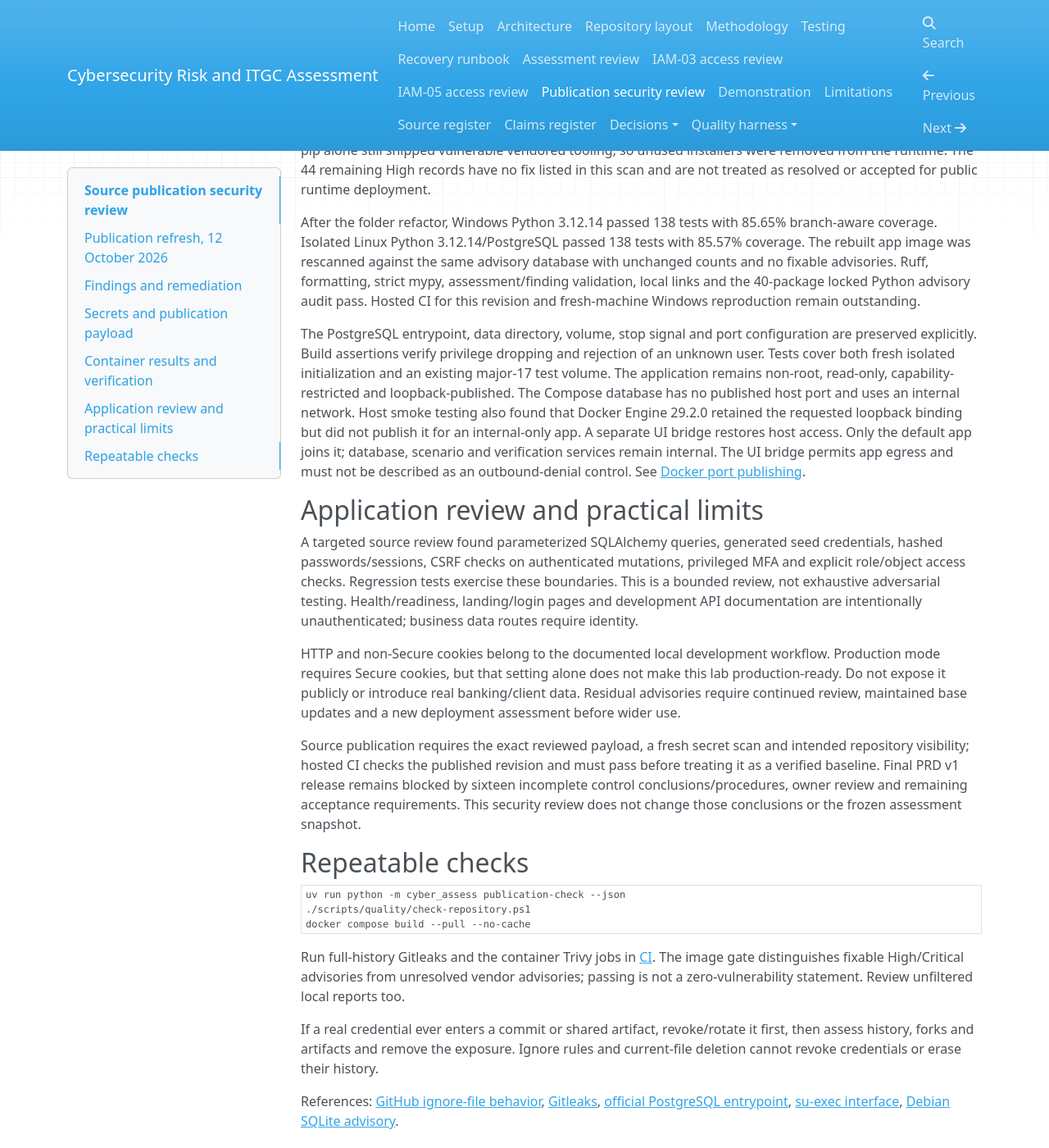
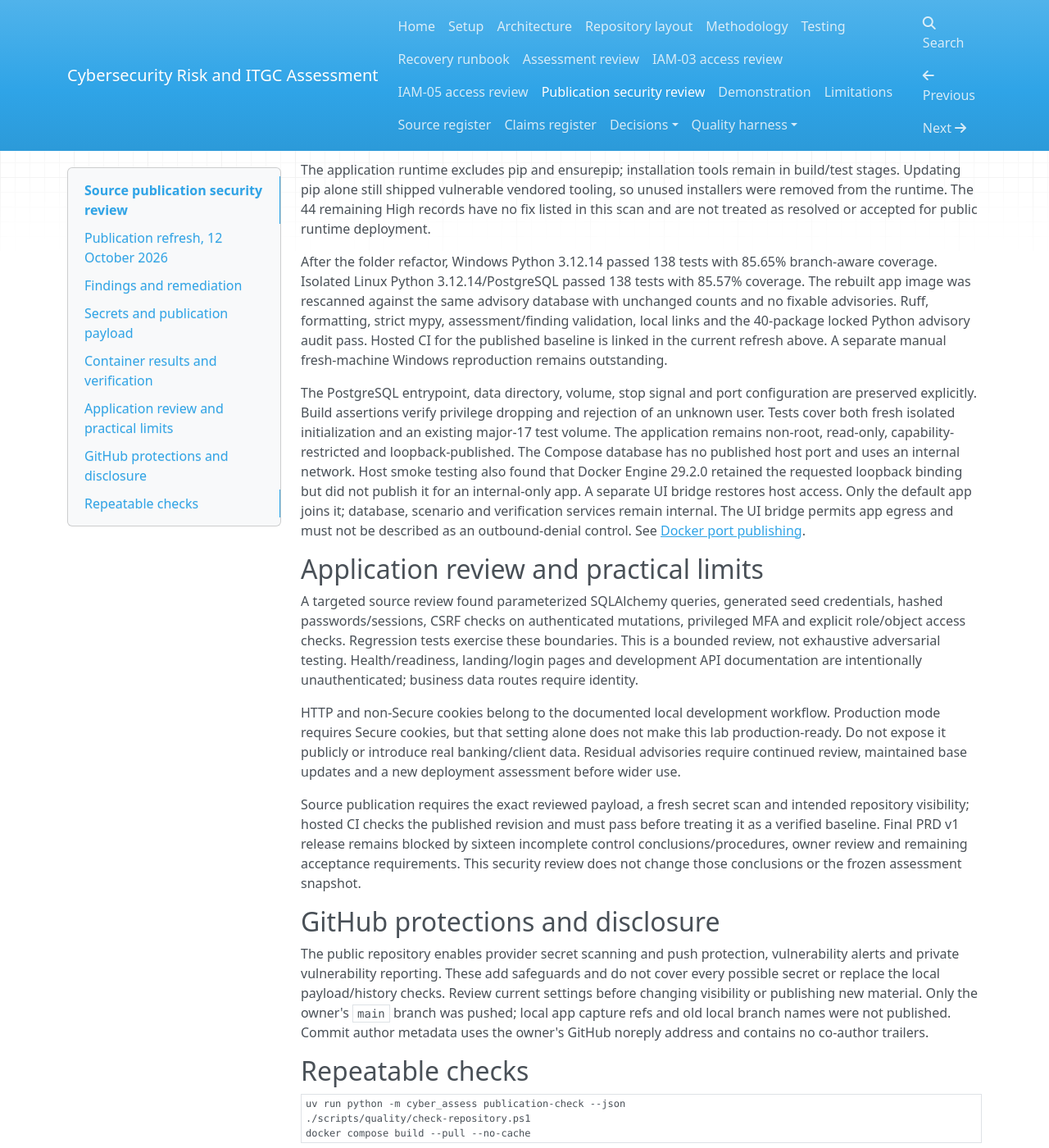
Before and after one commit to farisjamal/cybersecurity-risk-itgc-assessment, an MkDocs documentation site: the page built from docs/security-publication-review.md, in a window 1280 px wide and 1400 px high, scrolled down 3638 px. Shown: the whole window at 82% size. Built offline with MkDocs 1.6.1, drawn with Linux system fonts in a browser that asks for light colours; nearby versions of some CDN libraries; some of the changed text lies outside the part shown.

Commit message:
docs: record verified public publication and security boundaries

````diff
--- a/docs/security-publication-review.md
+++ b/docs/security-publication-review.md
@@ -24,8 +24,10 @@
 The refreshed Trivy database was updated at `2026-10-12T09:47:21.509023105Z`.
 The unfiltered image counts remain unresolved vendor advisory records, not a zero-vulnerability
 claim or proof that all listed vulnerabilities are exploitable. Raw reports stay ignored under
-`runtime/publication-20261012/`. The exact committed history and staged payload must pass a final
-scan before pushing. Check the repository's live Actions page for hosted CI on the published revision.
+`runtime/publication-20261012/`. The final publication commit `a033caa` passed Gitleaks across all nine reachable commits and
+the independent candidate scan. Its 294 published files match the reviewed local tree; no forbidden
+publication paths were present. All six [hosted CI jobs](https://github.com/farisjamal/cybersecurity-risk-itgc-assessment/actions/runs/38251894350) passed on 12 October 2026, including Windows, PostgreSQL, full-history secrets and fixable
+High/Critical image gates. Later revisions must repeat those gates.
 
 ### Current application findings
 
@@ -108,7 +110,8 @@
 The rebuilt app image was rescanned against the same advisory database with unchanged counts
 and no fixable advisories. Ruff, formatting, strict mypy,
 assessment/finding validation, local links and the 40-package locked Python advisory audit pass.
-Hosted CI for this revision and fresh-machine Windows reproduction remain outstanding.
+Hosted CI for the published baseline is linked in the current refresh above. A separate manual
+fresh-machine Windows reproduction remains outstanding.
 
 The PostgreSQL entrypoint, data directory, volume, stop signal and port configuration are preserved
 explicitly. Build assertions verify privilege dropping and rejection of an unknown user.
@@ -139,6 +142,15 @@
 control conclusions/procedures, owner review and remaining acceptance requirements. This security
 review does not change those conclusions or the frozen assessment snapshot.
 
+## GitHub protections and disclosure
+
+The public repository enables provider secret scanning and push protection, vulnerability alerts
+and private vulnerability reporting. These add safeguards and do not cover every possible secret
+or replace the local payload/history checks. Review current settings before changing visibility
+or publishing new material. Only the owner's `main` branch was pushed; local app capture refs and
+old local branch names were not published. Commit author metadata uses the owner's GitHub noreply
+address and contains no co-author trailers.
+
 ## Repeatable checks
 
 ```powershell
````
Also changed, not shown: README.md (+6 -1 lines), SECURITY.md (+2 -2 lines).
